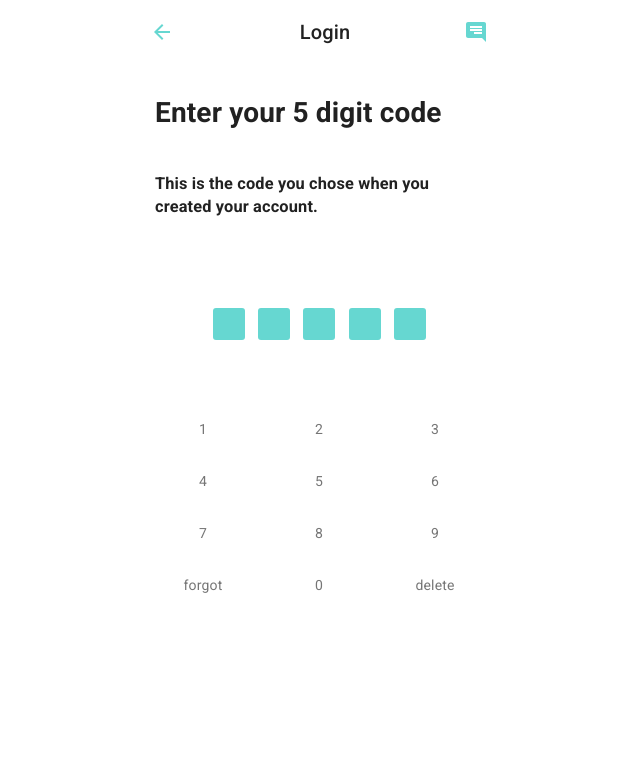
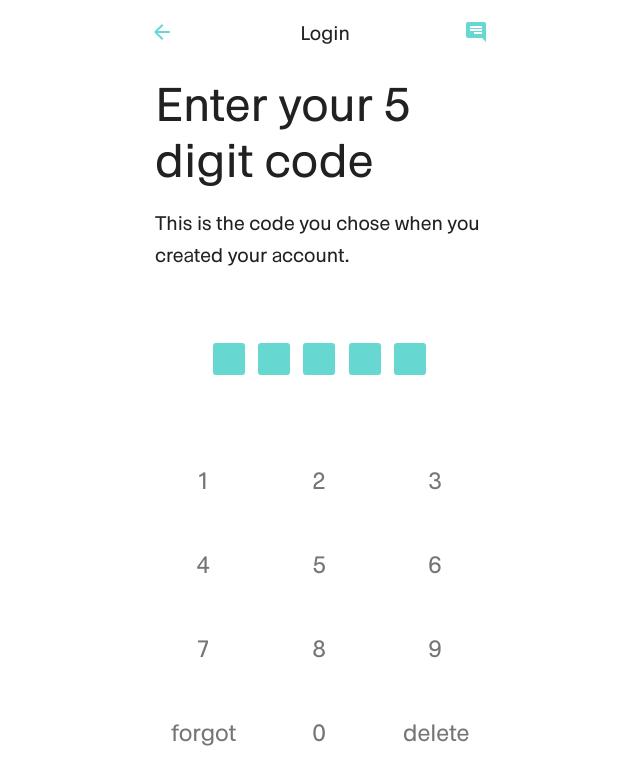
Before and after one commit to keremgocen/arco-perpetuo, a Next.js app: page / in a window 1280 px wide. Shown: the top 784 px of the page, without its empty margins (321-961 px from the left). Built offline with nearby package versions, Linux system fonts and the light colour scheme.

Commit message:
activate arcoperpetuo font, fix styling

```diff
--- a/components/InputGrid.tsx
+++ b/components/InputGrid.tsx
@@ -1,7 +1,8 @@
-import React from 'react';
-import { makeStyles, createStyles, Theme } from '@material-ui/core/styles';
-import Grid, { GridSpacing } from '@material-ui/core/Grid';
-import Paper from '@material-ui/core/Paper';
+import React from "react";
+import { makeStyles, createStyles, Theme } from "@material-ui/core/styles";
+import Grid, { GridSpacing } from "@material-ui/core/Grid";
+import Paper from "@material-ui/core/Paper";
+import Typography from "@material-ui/core/Typography";
 
 const useStyles = makeStyles((theme: Theme) =>
   createStyles({
@@ -10,13 +11,14 @@ const useStyles = makeStyles((theme: Theme) =>
     },
     paper: {
       padding: theme.spacing(2),
-      textAlign: 'center',
       color: theme.palette.text.secondary,
     },
-    control: {
-      padding: theme.spacing(4),
+    text: {
+      padding: 10,
+      flexGrow: 1,
+      textAlign: "center",
     },
-  }),
+  })
 );
 
 const InputGrid = () => {
@@ -25,15 +27,19 @@ const InputGrid = () => {
     <Grid container className={classes.root} justify="center">
       <Grid item xs={12}>
         <Grid container justify="center">
-          {[1, 2, 3, 4, 5, 6, 7, 8, 9, 'forgot', 0, 'delete'].map((value) => (
+          {[1, 2, 3, 4, 5, 6, 7, 8, 9, "forgot", 0, "delete"].map((value) => (
             <Grid key={value} item xs={4}>
-              <Paper className={classes.paper} >{value}</Paper>
+              <Paper className={classes.paper}>
+                <Typography variant="h5" className={classes.text}>
+                  {value}
+                </Typography>
+              </Paper>
             </Grid>
           ))}
         </Grid>
       </Grid>
     </Grid>
-  )
+  );
 };
 
-export default InputGrid
+export default InputGrid;
--- a/components/Pips.tsx
+++ b/components/Pips.tsx
@@ -23,7 +23,7 @@ const InputGrid = () => {
   const classes = useStyles();
   return (
     <Grid container spacing={1} className={classes.root}>
-      <Grid item xs={1} sm={2} className={classes.item}>
+      <Grid item xs={2} sm={2} className={classes.item}>
         <Box
           bgcolor="primary.main"
           color="primary.contrastText"
@@ -31,7 +31,7 @@ const InputGrid = () => {
           className={classes.box}
         />
       </Grid>
-      <Grid item xs={1} sm={2} className={classes.item}>
+      <Grid item xs={2} sm={2} className={classes.item}>
         <Box
           bgcolor="primary.main"
           color="secondary.contrastText"
@@ -39,7 +39,7 @@ const InputGrid = () => {
           className={classes.box}
         />
       </Grid>
-      <Grid item xs={1} sm={2} className={classes.item}>
+      <Grid item xs={2} sm={2} className={classes.item}>
         <Box
           bgcolor="primary.main"
           color="error.contrastText"
@@ -47,7 +47,7 @@ const InputGrid = () => {
           className={classes.box}
         />
       </Grid>
-      <Grid item xs={1} sm={2} className={classes.item}>
+      <Grid item xs={2} sm={2} className={classes.item}>
         <Box
           bgcolor="primary.main"
           color="warning.contrastText"
@@ -55,7 +55,7 @@ const InputGrid = () => {
           className={classes.box}
         />
       </Grid>
-      <Grid item xs={1} sm={2} className={classes.item}>
+      <Grid item xs={2} sm={2} className={classes.item}>
         <Box
           bgcolor="primary.main"
           color="warning.contrastText"
--- a/pages/_document.tsx
+++ b/pages/_document.tsx
@@ -1,7 +1,7 @@
-import React from 'react';
-import Document, { Html, Head, Main, NextScript } from 'next/document';
-import { ServerStyleSheets } from '@material-ui/core/styles';
-import theme from '../src/theme';
+import React from "react";
+import Document, { Html, Head, Main, NextScript } from "next/document";
+import { ServerStyleSheets } from "@material-ui/core/styles";
+import theme from "../src/theme";
 
 export default class MyDocument extends Document {
   render() {
@@ -14,6 +14,7 @@ export default class MyDocument extends Document {
             rel="stylesheet"
             href="https://fonts.googleapis.com/css?family=Roboto:300,400,500,700&display=swap"
           />
+          <link rel="stylesheet" href="/fonts/arco.css" />
         </Head>
         <body>
           <Main />
@@ -63,6 +64,9 @@ MyDocument.getInitialProps = async (ctx) => {
   return {
     ...initialProps,
     // Styles fragment is rendered after the app and page rendering finish.
-    styles: [...React.Children.toArray(initialProps.styles), sheets.getStyleElement()],
+    styles: [
+      ...React.Children.toArray(initialProps.styles),
+      sheets.getStyleElement(),
+    ],
   };
 };
--- a/pages/index.tsx
+++ b/pages/index.tsx
@@ -2,17 +2,12 @@ import React from "react";
 import Container from "@material-ui/core/Container";
 import InputGrid from "../components/InputGrid";
 import Pips from "../components/Pips";
-// import SignIn from "./signin";
+import Typography from "@material-ui/core/Typography";
 import { createStyles, makeStyles } from "@material-ui/core/styles";
 
 const useStyles = makeStyles(() =>
   createStyles({
-    h1: {
-      padding: 10,
-      flexGrow: 1,
-      textAlign: "left",
-    },
-    h3: {
+    text: {
       padding: 10,
       flexGrow: 1,
       textAlign: "left",
@@ -25,11 +20,12 @@ const IndexPage = () => {
 
   return (
     <Container component="main" maxWidth="xs">
-      <h1 className={classes.h1}>Enter your 5 digit code</h1>
-      {/* <p> */}
-      <h3 className={classes.h3}>
+      <Typography variant="h3" className={classes.text}>
+        Enter your 5 digit code
+      </Typography>
+      <Typography variant="h6" className={classes.text}>
         This is the code you chose when you created your account.
-      </h3>
+      </Typography>
       <Pips />
       <InputGrid />
       {/* <SignIn /> */}
--- /dev/null
+++ b/public/fonts/arco.css
@@ -0,0 +1,6 @@
+@font-face {
+  font-family: "ArcoPerpetuo";
+  font-weight: normal;
+  font-style: normal;
+  src: url("./ArcoPerpetuo-Regular.ttf");
+}
--- a/src/theme.tsx
+++ b/src/theme.tsx
@@ -18,6 +18,21 @@ const theme = createMuiTheme({
       default: "#fff",
     },
   },
+  typography: {
+    fontFamily: [
+      "ArcoPerpetuo",
+      "Roboto",
+      "-apple-system",
+      "BlinkMacSystemFont",
+      '"Segoe UI"',
+      "Arial",
+      '"Helvetica Neue"',
+      "sans-serif",
+      '"Apple Color Emoji"',
+      '"Segoe UI Emoji"',
+      '"Segoe UI Symbol"',
+    ].join(","),
+  },
 });
 
 export default theme;
```
Also changed, not shown: public/fonts/ArcoPerpetuo-Regular.ttf (renamed from fonts/ArcoPerpetuo-Regular.ttf).
